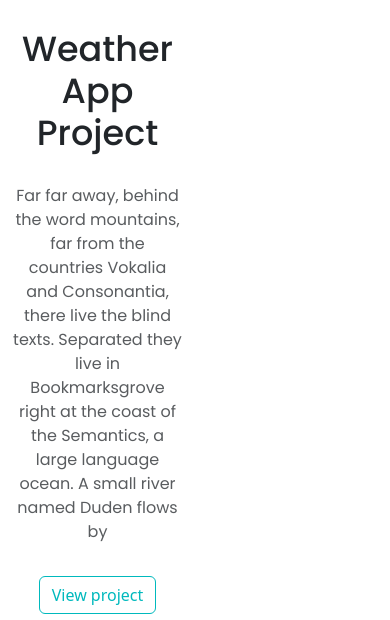
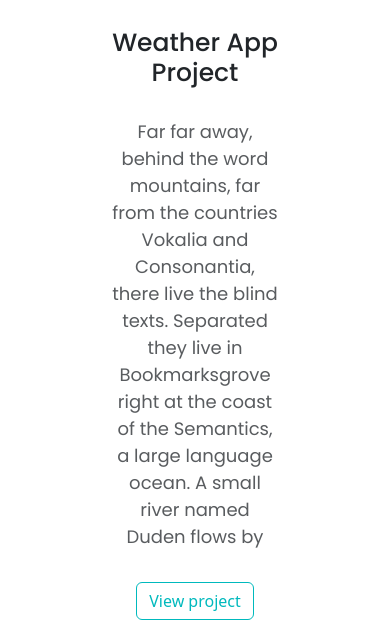
Before and after one commit to Dimpo1/new-portfolio, a plain HTML site: page index.html in a window 390 px wide. Shown: the part 846-1466 px from the top of the page. Drawn offline with nearby package versions, Linux system fonts and the light colour scheme.

Commit message:
updated responsive styling

```diff
--- a/styles/styling.css
+++ b/styles/styling.css
@@ -74,15 +74,23 @@ h3 {
 }
 
 @media (max-width: 900px) {
+  .Home {
+    justify-content: center; /* Center items vertically when screen size is smaller */
+  }
+
+  .col-6 {
+    margin: auto;
+  }
+
   .description {
     text-align: center;
-    margin: 0;
-    padding: 0;
   }
-  .Home {
-    background-color: #aadcdd;
+
+  h3 {
+    font-size: 25px;
   }
-  h1 {
-    font-size: 50px;
+
+  p {
+    font-size: 18px;
   }
 }
```
